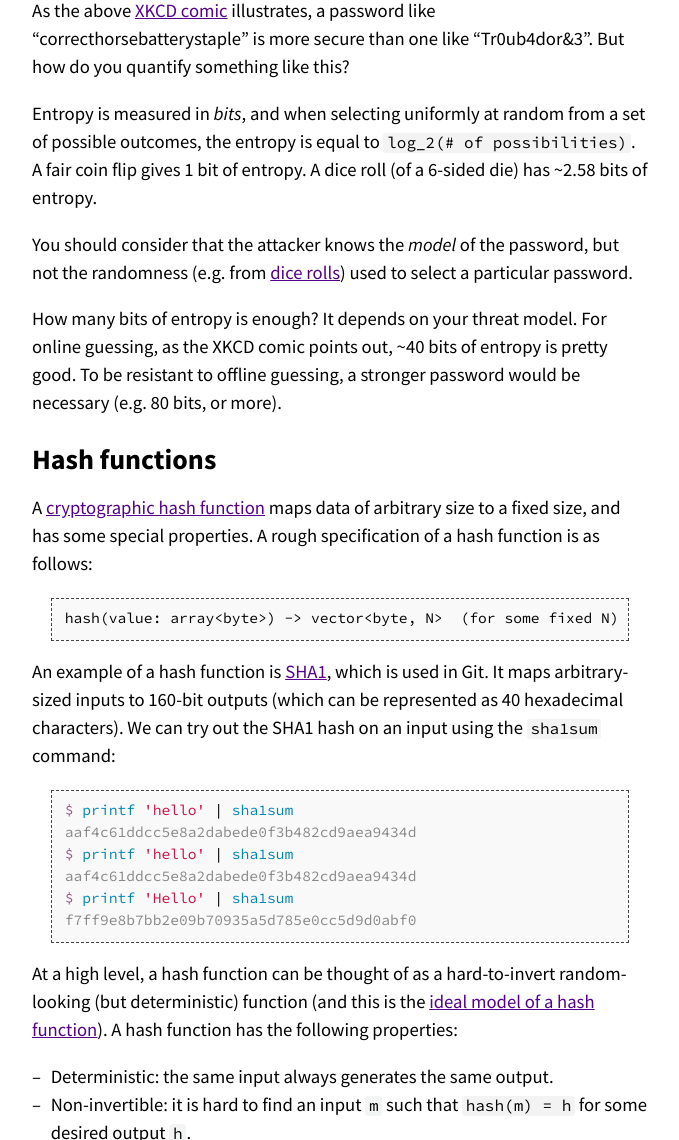
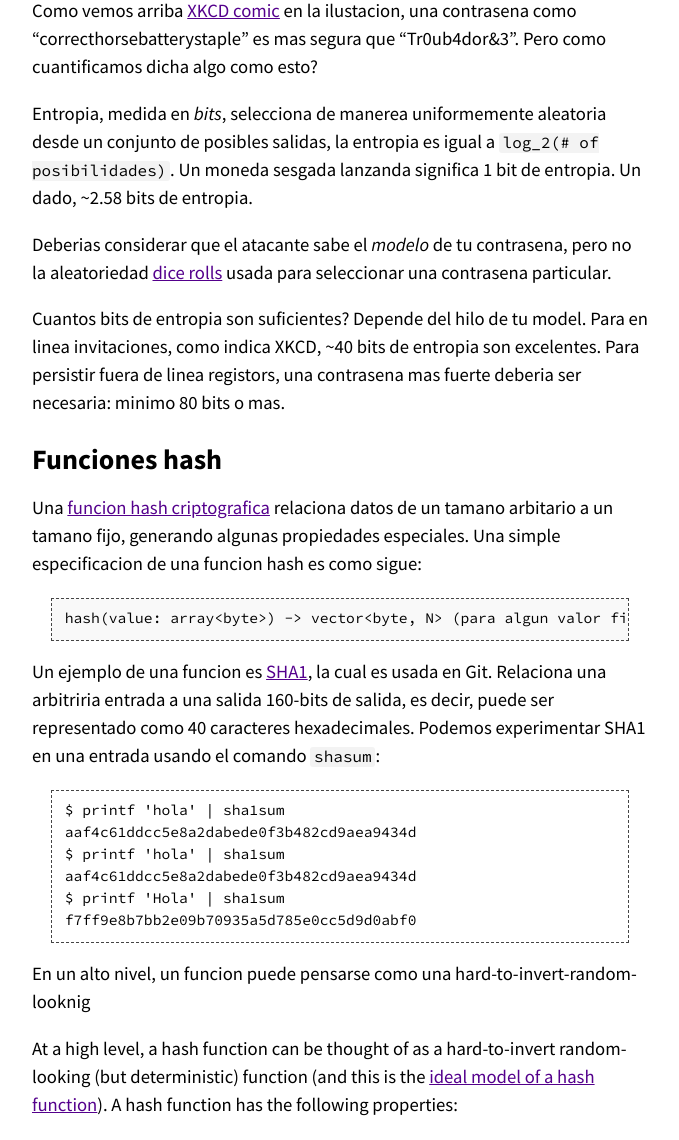
Before and after one commit to missing-semester-esp/missing-semester-esp.github.io, a Jekyll site: the page built from _2020/security-esp.md, in a window 1280 px wide and 1400 px high, scrolled down 1179 px. Shown: the part 260-1400 px from the top of the window, without its empty margins (300-979 px from the left). Built offline with Jekyll 4.4.1, drawn with Linux system fonts in a browser that asks for light colours; some of the changed text lies outside the part shown.

Commit message:
feat(security-page): first paragraph

````diff
--- a/_2020/security-esp.md
+++ b/_2020/security-esp.md
@@ -28,55 +28,54 @@ que ya usas.
 
 # Entropia
 
-[Entropy](https://en.wikipedia.org/wiki/Entropy_(information_theory)) is a
-measure of randomness. This is useful, for example, when determining the
-strength of a password.
+[Entropia](https://en.wikipedia.org/wiki/Entropy_(information_theory)) es una medida
+aleatoria; util, por ejemplo, cuando determinanamos la fortaleza de una contrasena.
 
 ![XKCD 936: Password Strength](https://imgs.xkcd.com/comics/password_strength.png)
 
-As the above [XKCD comic](https://xkcd.com/936/) illustrates, a password like
-"correcthorsebatterystaple" is more secure than one like "Tr0ub4dor&3". But how
-do you quantify something like this?
+Como vemos arriba [XKCD comic](https://xkcd.com/936/) en la ilustacion, una contrasena como
+"correcthorsebatterystaple" es mas segura que "Tr0ub4dor&3". Pero como cuantificamos dicha
+algo como esto?
 
-Entropy is measured in _bits_, and when selecting uniformly at random from a
-set of possible outcomes, the entropy is equal to `log_2(# of possibilities)`.
-A fair coin flip gives 1 bit of entropy. A dice roll (of a 6-sided die) has
-\~2.58 bits of entropy.
+Entropia, medida en _bits_,  selecciona de manerea uniformemente aleatoria desde un
+conjunto de posibles salidas, la entropia es igual a `log_2(# of posibilidades)`.
+Un moneda sesgada lanzanda significa 1 bit de entropia.  Un dado, \~2.58 bits de
+entropia.
 
-You should consider that the attacker knows the _model_ of the password, but
-not the randomness (e.g. from [dice
-rolls](https://en.wikipedia.org/wiki/Diceware)) used to select a particular
-password.
+Deberias considerar que el atacante sabe el _modelo_ de tu contrasena, pero no
+la aleatoriedad [dice rolls](https://en.wikipedia.org/wiki/Diceware) usada para seleccionar
+una contrasena particular.
 
-How many bits of entropy is enough? It depends on your threat model. For online
-guessing, as the XKCD comic points out, \~40 bits of entropy is pretty good. To
-be resistant to offline guessing, a stronger password would be necessary (e.g.
-80 bits, or more).
+Cuantos bits de entropia son suficientes? Depende del hilo de tu model. Para en linea
+invitaciones, como indica XKCD, \~40 bits de entropia son excelentes. Para persistir
+fuera de linea registors, una contrasena mas fuerte deberia ser necesaria: minimo 80 bits o mas.
 
-# Hash functions
+# Funciones hash
 
-A [cryptographic hash
-function](https://en.wikipedia.org/wiki/Cryptographic_hash_function) maps data
-of arbitrary size to a fixed size, and has some special properties. A rough
-specification of a hash function is as follows:
+Una [funcion hash criptografica](https://en.wikipedia.org/wiki/Cryptographic_hash_function)
+relaciona datos de un tamano arbitario a un tamano fijo, generando algunas propiedades especiales.
+Una simple especificacion de una funcion hash es como sigue:
 
 ```
-hash(value: array<byte>) -> vector<byte, N>  (for some fixed N)
+hash(value: array<byte>) -> vector<byte, N> (para algun valor fijo N)
 ```
 
-An example of a hash function is [SHA1](https://en.wikipedia.org/wiki/SHA-1),
-which is used in Git. It maps arbitrary-sized inputs to 160-bit outputs (which
-can be represented as 40 hexadecimal characters). We can try out the SHA1 hash
-on an input using the `sha1sum` command:
+Un ejemplo de una funcion es [SHA1](https://en.wikipedia.org/wiki/SHA-1),
+la cual es usada en Git. Relaciona una arbitriria entrada a una salida 160-bits de salida, es decir,
+puede ser representado como 40 caracteres hexadecimales. Podemos experimentar SHA1 en una entrada usando
+el comando `shasum`:
 
-```console
-$ printf 'hello' | sha1sum
+```consola
+$ printf 'hola' | sha1sum
 aaf4c61ddcc5e8a2dabede0f3b482cd9aea9434d
-$ printf 'hello' | sha1sum
+$ printf 'hola' | sha1sum
 aaf4c61ddcc5e8a2dabede0f3b482cd9aea9434d
-$ printf 'Hello' | sha1sum
+$ printf 'Hola' | sha1sum
 f7ff9e8b7bb2e09b70935a5d785e0cc5d9d0abf0
 ```
+
+En un alto nivel, un funcion puede pensarse como una hard-to-invert-random-looknig
+
 
 At a high level, a hash function can be thought of as a hard-to-invert
 random-looking (but deterministic) function (and this is the [ideal model of a
````
